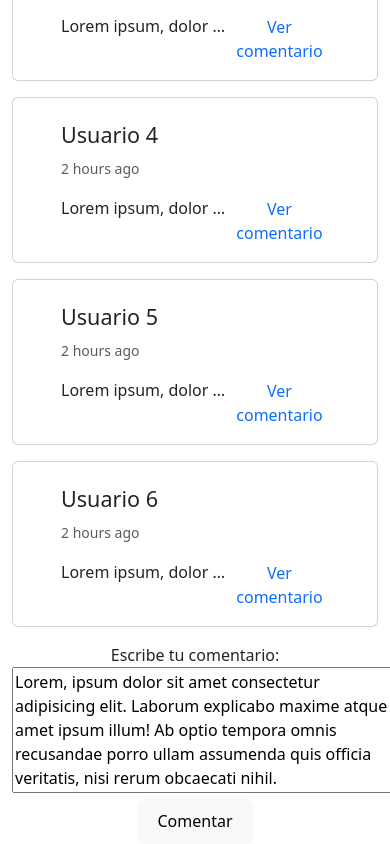
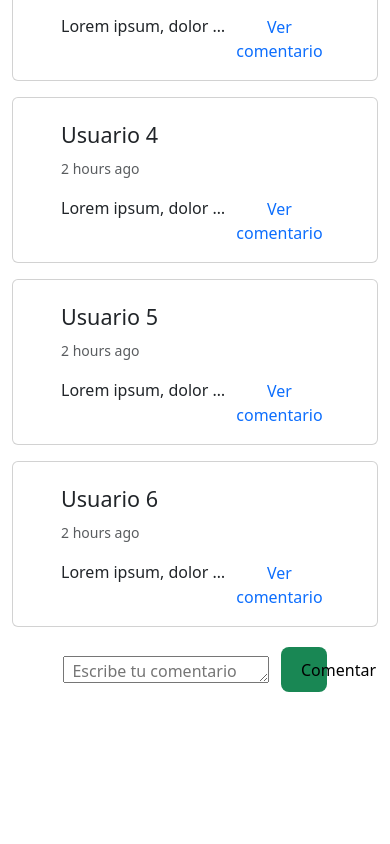
Before and after one commit to MikoVelascoRamirez/examen_practico_vortex, a React (Vite) app in the folder frontend/editorial_chavez_demo_app/: page /catalog/book/1 in a window 390 px wide. Shown: the part 845-1689 px from the top of the page. After the commit the page ends 1542 px from the top, so only its background shows below. Built offline with nearby package versions, Linux system fonts and the light colour scheme.

Commit message:
49. styles: making responsive WriteComment's component.

```diff
--- a/frontend/editorial_chavez_demo_app/src/components/WriteComment.jsx
+++ b/frontend/editorial_chavez_demo_app/src/components/WriteComment.jsx
@@ -1,11 +1,8 @@
 const WriteComment = () => {
   return (
-    <div className="col">
-        <label htmlFor="comment">Escribe tu comentario:</label>
-        <textarea name="comment" cols="40" rows="5">
-            Lorem, ipsum dolor sit amet consectetur adipisicing elit. Laborum explicabo maxime atque amet ipsum illum! Ab optio tempora omnis recusandae porro ullam assumenda quis officia veritatis, nisi rerum obcaecati nihil.
-        </textarea>
-        <button>Comentar</button>
+    <div className="w-75 mx-auto comment-section d-flex flex-sm-column flex-lg-row align-items-center justify-content-around">
+        <textarea name="comment" className="col-9 form-controi h-50 ps-2" placeholder="Escribe tu comentario"></textarea>
+        <button className="col-2 bg-success">Comentar</button>
     </div>
   )
 }
```
